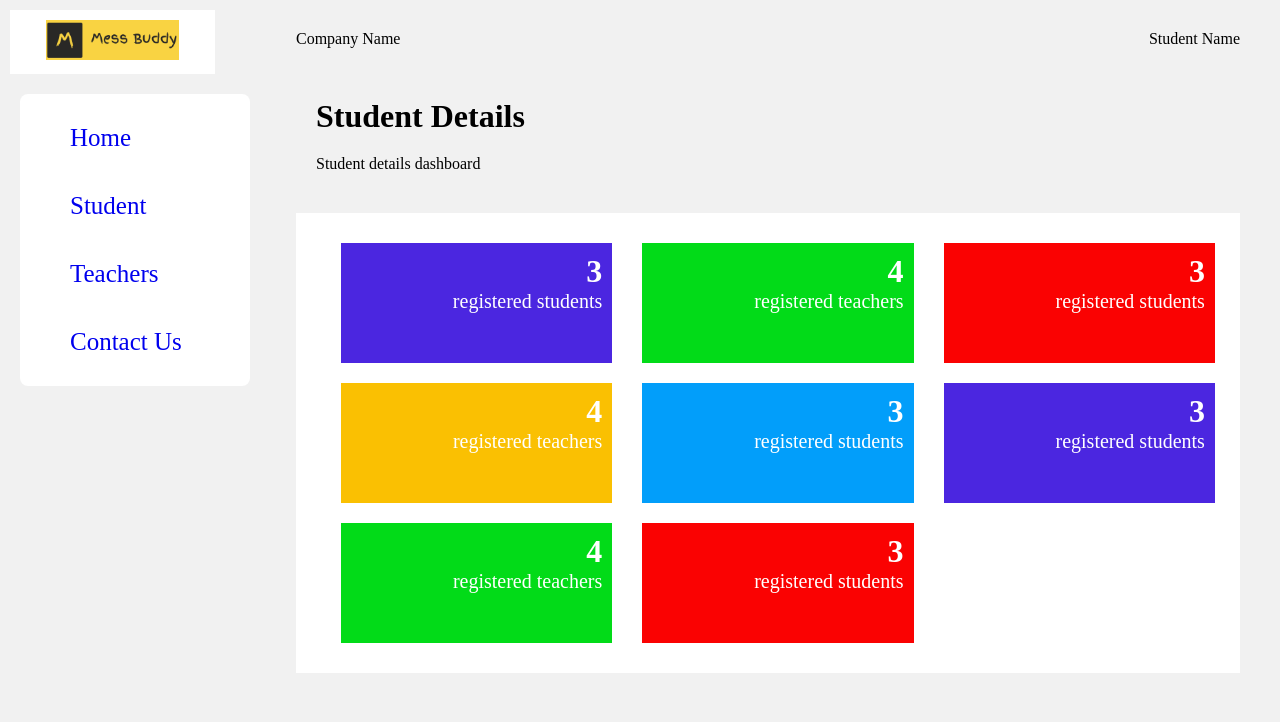
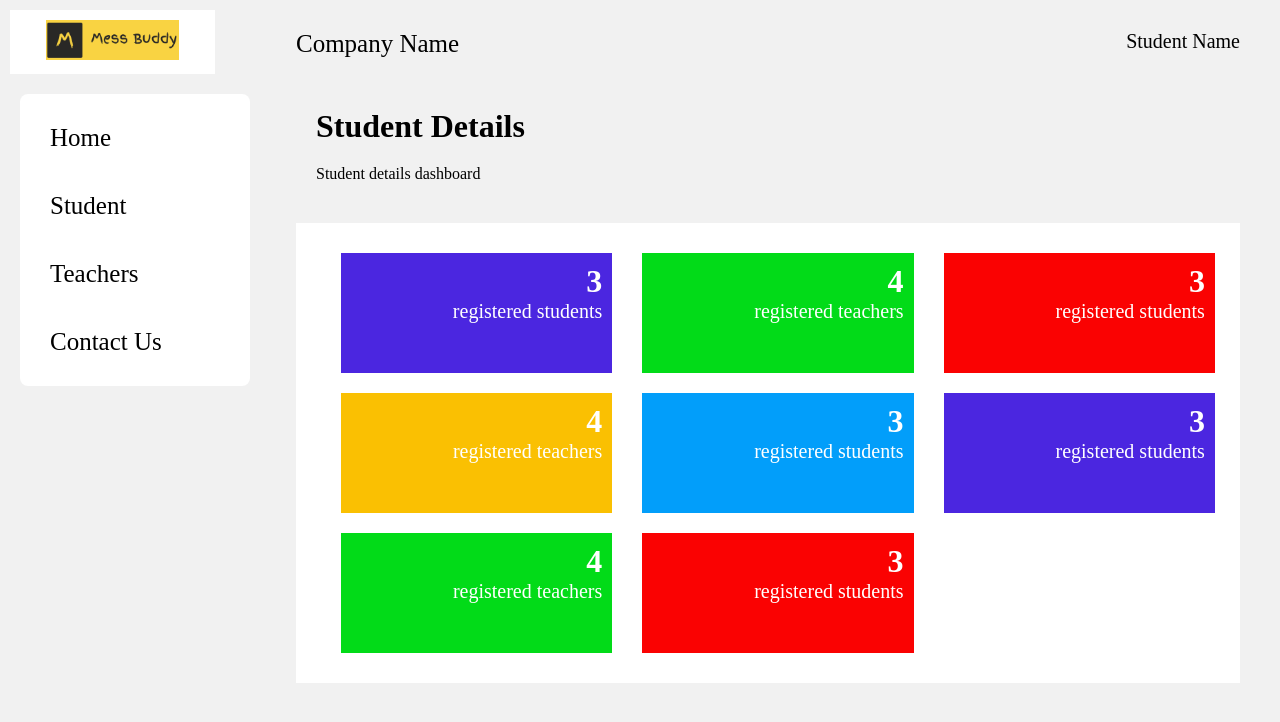
Before and after one commit to rtnAyush/dbms-miniproject, a React (Create React App) app in the folder client/: page / in a window 1280 px wide. Shown: the top 722 px of the page. Built offline with nearby package versions, Linux system fonts and the light colour scheme; the HTML template or start-up script is replaced by a standard one.

Commit message:
updated navbar

```diff
--- a/client/src/components/homepage/MainArea.jsx
+++ b/client/src/components/homepage/MainArea.jsx
@@ -7,7 +7,7 @@ export default function Mainarea() {
     <div className="main-container">
         <div className="maintop">
             <div className="left">Company Name</div>
-            <div className="right"><i className="fa fa-user-circle" aria-hidden="true"></i>Student Name</div>
+            <div className="right"><i className="fa fa-user-circle" aria-hidden="true"></i>{" "}{" "}Student Name</div>
         </div>
         <div className="maincontent">
             <div className="mainhead">
--- a/client/src/components/homepage/mainarea.css
+++ b/client/src/components/homepage/mainarea.css
@@ -24,12 +24,14 @@
     width: 50%;
     text-align: left;
     padding: 0px 20px;
+    font-size: 25px;
 }
 
 .right {
     width: 50%;
     text-align: right;
     padding: 0px 20px;
+    font-size: 20px;
 }
 
 .maincontent {
--- a/client/src/components/navbar/Navbar.jsx
+++ b/client/src/components/navbar/Navbar.jsx
@@ -19,12 +19,12 @@ export default function Navbar() {
         <ul className='mainUl'>
           {NavbarData.map((val, key) => {
             return (
-              <Link to={val.link} key={key} style={{display: "block", textDecoration: "none", listStyleType: "none", padding: "20px 40px", fontSize: "25px"}} >
-                <a href='/' style={{display: "block", textDecoration: "none", listStyleType: "none", fontSize: "25px"}}>
+              <Link to={val.link} key={key} style={{display: "block", textDecoration: "none", listStyleType: "none", fontSize: "25px"}} >
+                <span style={{display: "block", textDecoration: "none", listStyleType: "none", fontSize: "25px", padding: "20px", color: "black"}}>
                 {"    "}
                 <i className={val.icon} aria-hidden='true'></i>
                 {val.title}
-                </a>
+                </span>
               </Link>
             )
           })}
--- a/client/src/components/navbar/NavbarData.js
+++ b/client/src/components/navbar/NavbarData.js
@@ -2,21 +2,21 @@ export const NavbarData = [
     {
         title: "Home",
         icon: "fa fa-home",
-        link: "/home"
+        link: "/"
     },
     {
         title: "Student",
         icon: "fa fa-graduation-cap",
-        link: "/students"
+        link: "/"
     },
     {
         title: "Teachers",
         icon: "fa fa-users",
-        link: "/teachers"
+        link: "/"
     },
     {
         title: "Contact Us",
         icon: "fa fa-envelope",
-        link: "/contact"
+        link: "/"
     }
 ];
```
